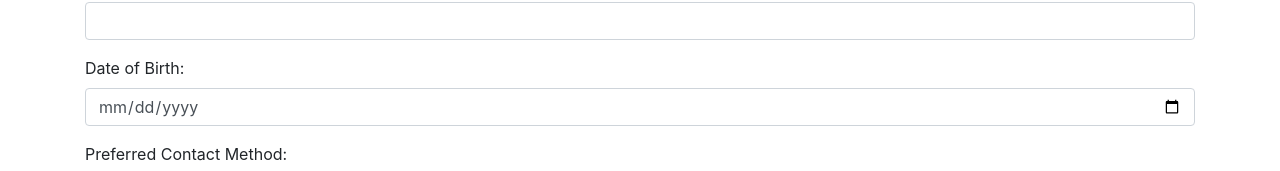
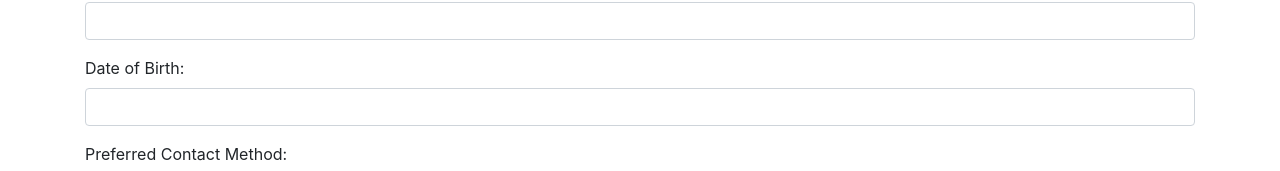
Before and after one commit to republic-of-niabar/oath, a plain HTML site: page index.html in a window 1280 px wide. Shown: the part 134-305 px from the top of the page. Drawn offline with nearby package versions, Linux system fonts and the light colour scheme.

Commit message:
Update index.html

```diff
--- a/index.html
+++ b/index.html
@@ -16,7 +16,7 @@
             </div>
             <div class="form-group">
                 <label for="dob">Date of Birth:</label>
-                <input type="date" class="form-control" id="dob" required>
+                <input type="text" class="form-control" id="dob" required>
             </div>
             <div class="form-group">
                 <label>Preferred Contact Method:</label><br>
```
